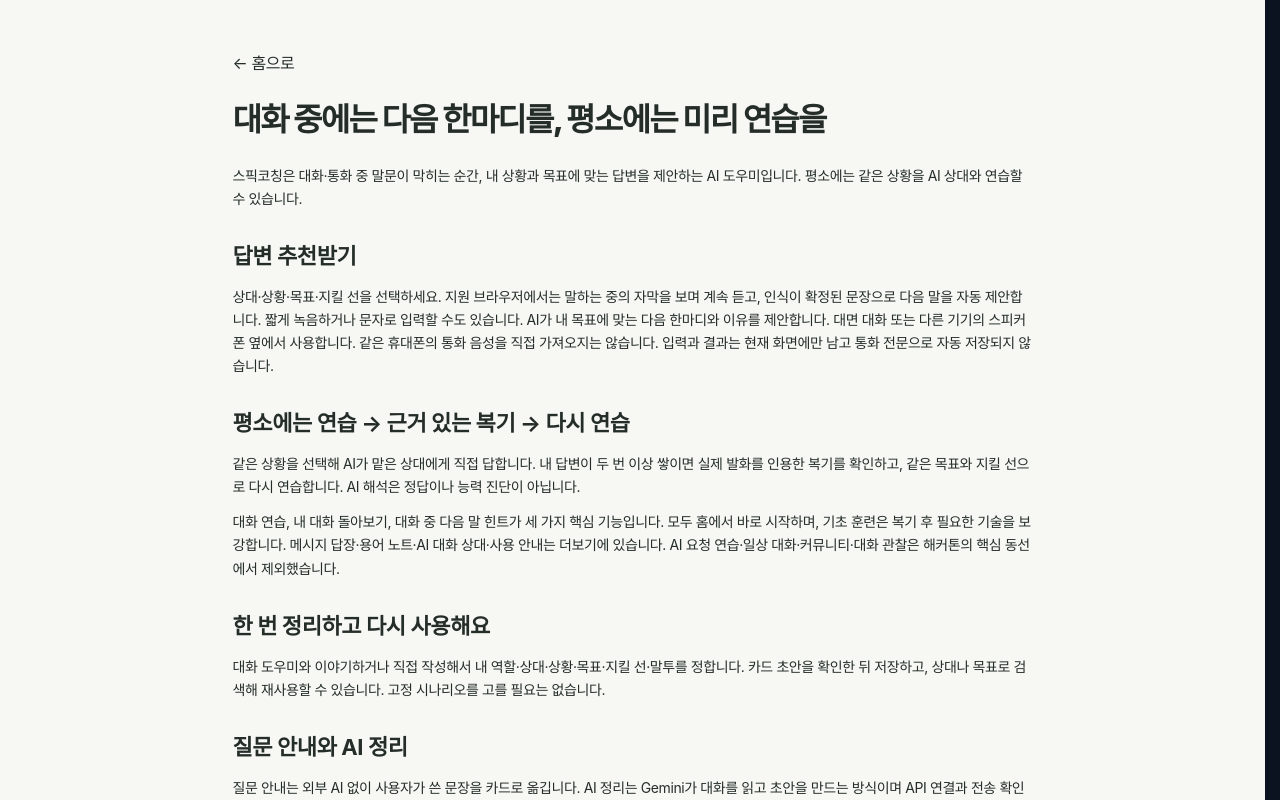
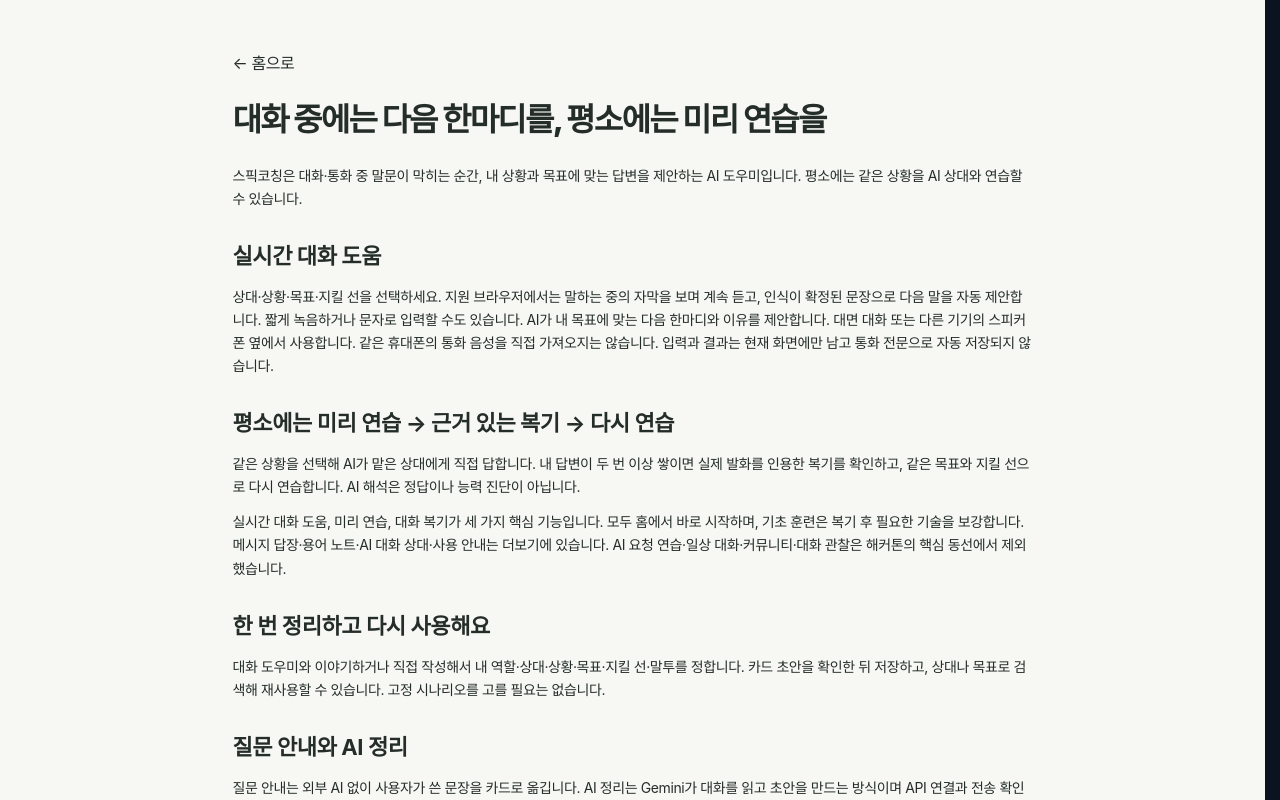
Before and after one commit to CM-jccho/SubExit, a Next.js app: page /evidence in a window 1280 px wide. Shown: the top 800 px of the page. Built offline with nearby package versions, Linux system fonts and the light colour scheme.

Commit message:
fix: evidence 페이지 용어 통일
- '답변 추천받기' → '실시간 대화 도움'
- '평소에는 연습' → '평소에는 미리 연습'
- 핵심 기능 리스트에서 용어 일관성 유지

Co-authored-by: jccho <jaechul.cho@gmail.com>

```diff
--- a/app/evidence/page.tsx
+++ b/app/evidence/page.tsx
@@ -9,7 +9,7 @@ export default function Evidence() {
           답변을 제안하는 AI 도우미입니다. 평소에는 같은 상황을 AI 상대와 연습할
           수 있습니다.
         </p>
-        <h2>답변 추천받기</h2>
+        <h2>실시간 대화 도움</h2>
         <p>
           상대·상황·목표·지킬 선을 선택하세요. 지원 브라우저에서는 말하는 중의
           자막을 보며 계속 듣고, 인식이 확정된 문장으로 다음 말을 자동
@@ -19,14 +19,14 @@ export default function Evidence() {
           가져오지는 않습니다. 입력과 결과는 현재 화면에만 남고 통화 전문으로
           자동 저장되지 않습니다.
         </p>
-        <h2>평소에는 연습 → 근거 있는 복기 → 다시 연습</h2>
+        <h2>평소에는 미리 연습 → 근거 있는 복기 → 다시 연습</h2>
         <p>
           같은 상황을 선택해 AI가 맡은 상대에게 직접 답합니다. 내 답변이 두 번
           이상 쌓이면 실제 발화를 인용한 복기를 확인하고, 같은 목표와 지킬
           선으로 다시 연습합니다. AI 해석은 정답이나 능력 진단이 아닙니다.
         </p>
         <p>
-          대화 연습, 내 대화 돌아보기, 대화 중 다음 말 힌트가 세 가지 핵심
+          실시간 대화 도움, 미리 연습, 대화 복기가 세 가지 핵심
           기능입니다. 모두 홈에서 바로 시작하며, 기초 훈련은 복기 후 필요한
           기술을 보강합니다. 메시지 답장·용어 노트·AI 대화 상대·사용 안내는
           더보기에 있습니다. AI 요청 연습·일상 대화·커뮤니티·대화 관찰은
```
